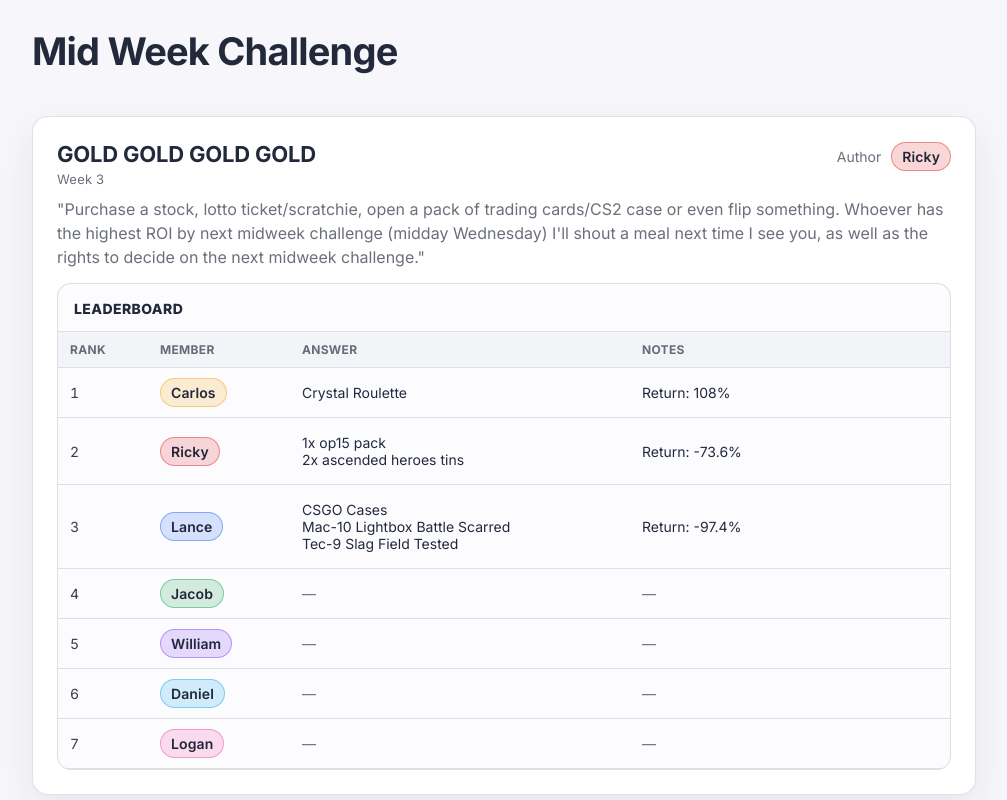
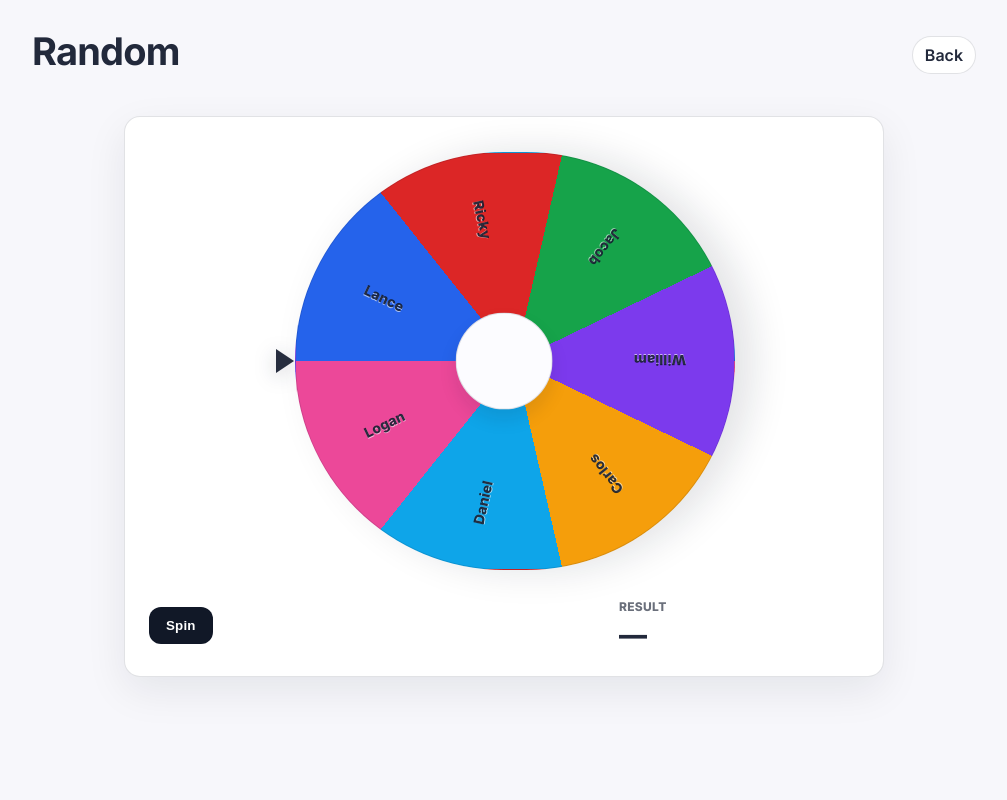
Before and after one commit to lancelancezhang/midweekchallenge, a React (Vite) app: page /random in a window 1280 px wide. Shown: the top 800 px of the page, without its empty margins (136-1143 px from the left). Built offline with nearby package versions, Linux system fonts and the light colour scheme.

Commit message:
add spinne

```diff
--- a/package.json
+++ b/package.json
@@ -17,6 +17,7 @@
   },
   "dependencies": {
     "react": "^19.2.5",
-    "react-dom": "^19.2.5"
+    "react-dom": "^19.2.5",
+    "react-router-dom": "^7.14.2"
   }
 }
--- a/src/App.tsx
+++ b/src/App.tsx
@@ -1,20 +1,29 @@
-import { ChallengePostCard } from './components/ChallengePostCard'
-import { CHALLENGES } from './data/challenges'
+import { Link, Route, Routes } from 'react-router-dom'
+import { HomePage } from './pages/HomePage'
+import { RandomPage } from './pages/RandomPage'
 
 export function App() {
   return (
+    <Routes>
+      <Route
+        path="/"
+        element={
           <div className="app">
             <header className="pageHeader">
               <div>
                 <h1 className="pageTitle">Mid Week Challenge</h1>
               </div>
+              <nav className="nav">
+                <Link className="navLink" to="/random">
+                  Random wheel
+                </Link>
+              </nav>
             </header>
-
-      <main className="stack">
-        {CHALLENGES.map((post) => (
-          <ChallengePostCard key={post.id} post={post} />
-        ))}
-      </main>
+            <HomePage />
           </div>
+        }
+      />
+      <Route path="/random" element={<RandomPage />} />
+    </Routes>
   )
 }
--- a/src/main.tsx
+++ b/src/main.tsx
@@ -1,10 +1,13 @@
 import { StrictMode } from 'react'
 import { createRoot } from 'react-dom/client'
+import { BrowserRouter } from 'react-router-dom'
 import { App } from './App'
 import './style.css'
 
 createRoot(document.getElementById('app')!).render(
   <StrictMode>
-    <App />
+    <BrowserRouter>
+      <App />
+    </BrowserRouter>
   </StrictMode>,
 )
--- /dev/null
+++ b/src/pages/HomePage.tsx
@@ -0,0 +1,12 @@
+import { ChallengePostCard } from '../components/ChallengePostCard'
+import { CHALLENGES } from '../data/challenges'
+
+export function HomePage() {
+  return (
+    <main className="stack">
+      {CHALLENGES.map((post) => (
+        <ChallengePostCard key={post.id} post={post} />
+      ))}
+    </main>
+  )
+}
--- /dev/null
+++ b/src/pages/RandomPage.tsx
@@ -0,0 +1,23 @@
+import { Link } from 'react-router-dom'
+import { SpinningWheel } from '../wheel/SpinningWheel'
+
+export function RandomPage() {
+  return (
+    <div className="app">
+      <header className="pageHeader">
+        <div>
+          <h1 className="pageTitle">Random</h1>
+        </div>
+        <nav className="nav">
+          <Link className="navLink" to="/">
+            Back
+          </Link>
+        </nav>
+      </header>
+
+      <main className="randomLayout">
+        <SpinningWheel />
+      </main>
+    </div>
+  )
+}
--- a/src/style.css
+++ b/src/style.css
@@ -37,6 +37,27 @@ body {
   justify-content: space-between;
   gap: 16px;
   margin-bottom: 42px;
+}
+
+.nav {
+  display: flex;
+  gap: 10px;
+}
+
+.navLink {
+  display: inline-flex;
+  align-items: center;
+  padding: 8px 12px;
+  border-radius: 999px;
+  border: 1px solid var(--border);
+  background: var(--card);
+  color: var(--text);
+  text-decoration: none;
+  font-weight: 600;
+}
+
+.navLink:hover {
+  box-shadow: 0 8px 18px rgba(15, 23, 42, 0.08);
 }
 
 .pageTitle {
@@ -203,6 +224,144 @@ body {
   word-break: break-word;
 }
 
+.randomLayout {
+  display: grid;
+  place-items: center;
+}
+
+.wheelCard {
+  width: min(760px, 100%);
+  border: 1px solid var(--border);
+  border-radius: var(--radius);
+  background: var(--card);
+  padding: 24px;
+  box-shadow: var(--shadow);
+  display: grid;
+  gap: 18px;
+}
+
+.wheelStage {
+  position: relative;
+  width: min(440px, 100%);
+  aspect-ratio: 1 / 1;
+  margin: 0 auto;
+  display: grid;
+  place-items: center;
+  padding-left: 22px;
+}
+
+.wheelWrap {
+  position: relative;
+  width: 100%;
+  height: 100%;
+}
+
+.wheel {
+  width: 100%;
+  height: 100%;
+  border-radius: 999px;
+  border: 1px solid var(--border);
+  box-shadow: 0 18px 38px rgba(15, 23, 42, 0.12);
+  will-change: transform;
+}
+
+.wheelLabels {
+  position: absolute;
+  inset: 0;
+  border-radius: 999px;
+  pointer-events: none;
+  will-change: transform;
+}
+
+.wheelLabelItem {
+  position: absolute;
+  inset: 0;
+}
+
+.wheelLabelText {
+  position: absolute;
+  left: 50%;
+  top: 50%;
+  transform: translate(-50%, -50%) translateY(-145px) rotate(90deg);
+  transform-origin: center;
+  font-size: 14px;
+  font-weight: 800;
+  letter-spacing: 0.1px;
+  color: rgba(15, 23, 42, 0.88);
+  text-shadow: 0 1px 0 rgba(255, 255, 255, 0.6);
+  user-select: none;
+  white-space: nowrap;
+}
+
+.wheelHub {
+  position: absolute;
+  top: 50%;
+  left: 50%;
+  transform: translate(-50%, -50%);
+  width: 22%;
+  height: 22%;
+  border-radius: 999px;
+  background: var(--card2);
+  border: 1px solid var(--border);
+  box-shadow: 0 10px 18px rgba(15, 23, 42, 0.1);
+}
+
+.wheelPointer {
+  position: absolute;
+  left: -8px;
+  top: 50%;
+  transform: translateY(-50%);
+  width: 0;
+  height: 0;
+  border-top: 12px solid transparent;
+  border-bottom: 12px solid transparent;
+  border-left: 18px solid rgba(15, 23, 42, 0.9);
+  filter: drop-shadow(0 4px 10px rgba(15, 23, 42, 0.25));
+}
+
+.wheelControls {
+  display: flex;
+  align-items: center;
+  justify-content: space-between;
+  gap: 18px;
+  flex-wrap: wrap;
+}
+
+.btn {
+  padding: 10px 16px;
+  border-radius: 12px;
+  border: 1px solid var(--border);
+  background: #111827;
+  color: #ffffff;
+  font-weight: 800;
+  letter-spacing: 0.2px;
+  cursor: pointer;
+}
+
+.btn:disabled {
+  opacity: 0.6;
+  cursor: not-allowed;
+}
+
+.wheelResult {
+  min-width: 240px;
+}
+
+.wheelLabel {
+  font-size: 12px;
+  letter-spacing: 0.3px;
+  text-transform: uppercase;
+  color: var(--muted);
+  font-weight: 800;
+}
+
+.wheelValue {
+  font-size: 28px;
+  letter-spacing: -0.4px;
+  font-weight: 800;
+  margin-top: 4px;
+}
+
 @media (max-width: 540px) {
   .pageTitle {
     font-size: 30px;
@@ -213,4 +372,11 @@ body {
   .colNotes {
     width: 220px;
   }
+  .wheelValue {
+    font-size: 24px;
+  }
+  .wheelLabelText {
+    transform: translate(-50%, -50%) translateY(-118px) rotate(90deg);
+    font-size: 12px;
+  }
 }
--- /dev/null
+++ b/src/wheel/SpinningWheel.tsx
@@ -0,0 +1,118 @@
+import { useMemo, useRef, useState } from 'react'
+import type { MemberName } from '../types'
+import { MEMBERS } from '../data/members'
+
+function easeOutExpo(t: number) {
+  return t === 1 ? 1 : 1 - Math.pow(2, -10 * t)
+}
+
+function randomInt(maxExclusive: number) {
+  return Math.floor(Math.random() * maxExclusive)
+}
+
+export function SpinningWheel() {
+  const names = useMemo(() => MEMBERS.map((m) => m.name), [])
+  const colors = useMemo(() => MEMBERS.map((m) => m.color), [])
+  const segmentDeg = 360 / names.length
+
+  const gradient = useMemo(() => {
+    const stops: string[] = []
+    for (let i = 0; i < colors.length; i++) {
+      const start = i * segmentDeg
+      const end = (i + 1) * segmentDeg
+      stops.push(`${colors[i]} ${start}deg ${end}deg`)
+    }
+    return `conic-gradient(${stops.join(', ')})`
+  }, [colors, segmentDeg])
+
+  const [rotation, setRotation] = useState(0) // degrees
+  const [spinning, setSpinning] = useState(false)
+  const [selected, setSelected] = useState<MemberName | null>(null)
+  const rafRef = useRef<number | null>(null)
+
+  const spin = () => {
+    if (spinning) return
+    setSpinning(true)
+
+    const targetIndex = randomInt(names.length)
+    const targetName = names[targetIndex]
+
+    // The wheel is rotated by -90deg in CSS so index 0 starts at the top.
+    // Keep the arrow on the left visually, but use the original "top pointer"
+    // landing logic for where the wheel stops.
+    const targetCenterDeg = targetIndex * segmentDeg + segmentDeg / 2
+    const extraSpins = 8 * 360
+    const currentMod = ((rotation % 360) + 360) % 360
+    const desiredMod = (360 - targetCenterDeg) % 360
+    const deltaToDesired = (desiredMod - currentMod + 360) % 360
+    const target = rotation + extraSpins + deltaToDesired
+
+    const start = rotation
+    const delta = target - start
+    const durationMs = 9000
+    const t0 = performance.now()
+
+    const tick = (now: number) => {
+      const t = Math.min(1, (now - t0) / durationMs)
+      const eased = easeOutExpo(t)
+      setRotation(start + delta * eased)
+
+      if (t < 1) {
+        rafRef.current = requestAnimationFrame(tick)
+      } else {
+        rafRef.current = null
+        setSelected(targetName)
+        setSpinning(false)
+      }
+    }
+
+    rafRef.current = requestAnimationFrame(tick)
+  }
+
+  return (
+    <section className="wheelCard">
+      <div className="wheelStage">
+        <div className="wheelPointer" aria-hidden="true" />
+        <div className="wheelWrap" aria-label="Spinning wheel">
+          <div
+            className="wheel"
+            style={{
+              backgroundImage: gradient,
+              transform: `rotate(${rotation - 90}deg)`,
+            }}
+          />
+          <div
+            className="wheelLabels"
+            style={{ transform: `rotate(${rotation - 90}deg)` }}
+            aria-hidden="true"
+          >
+            {names.map((name, i) => {
+              const a = i * segmentDeg + segmentDeg / 2
+              return (
+                <div
+                  key={name}
+                  className="wheelLabelItem"
+                  style={{ transform: `rotate(${a}deg)` }}
+                >
+                  <div className="wheelLabelText">{name}</div>
+                </div>
+              )
+            })}
+          </div>
+        </div>
+        <div className="wheelHub" aria-hidden="true" />
+      </div>
+
+      <div className="wheelControls">
+        <button className="btn" onClick={spin} disabled={spinning}>
+          {spinning ? 'Spinning…' : 'Spin'}
+        </button>
+
+        <div className="wheelResult">
+          <div className="wheelLabel">Result</div>
+          <div className="wheelValue">{selected ?? '—'}</div>
+        </div>
+      </div>
+    </section>
+  )
+}
```
Also changed, not shown: 1 other file (tests, documents, lock files or other folders). Lines whose indentation alone changed are shown as unchanged.
